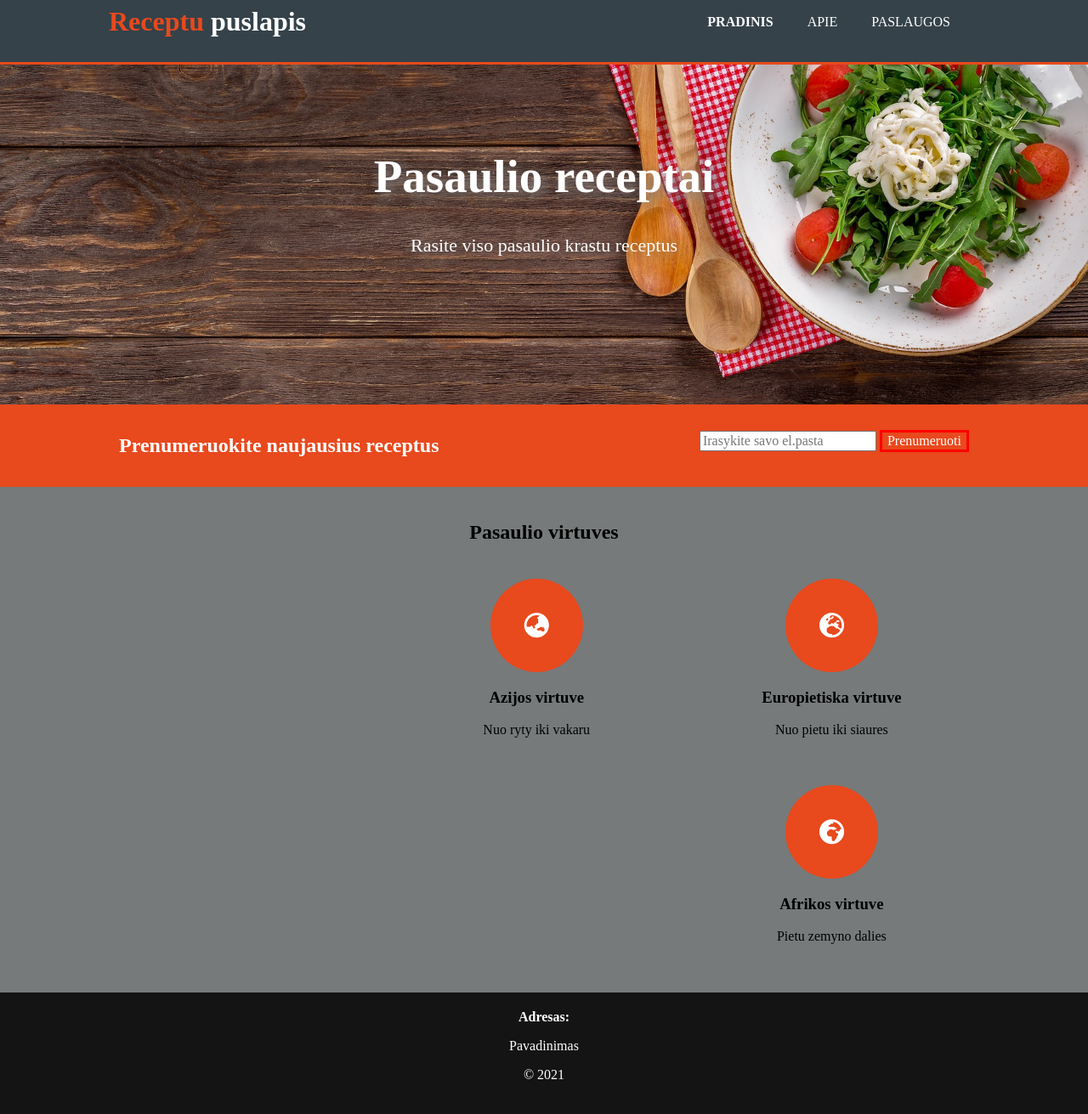
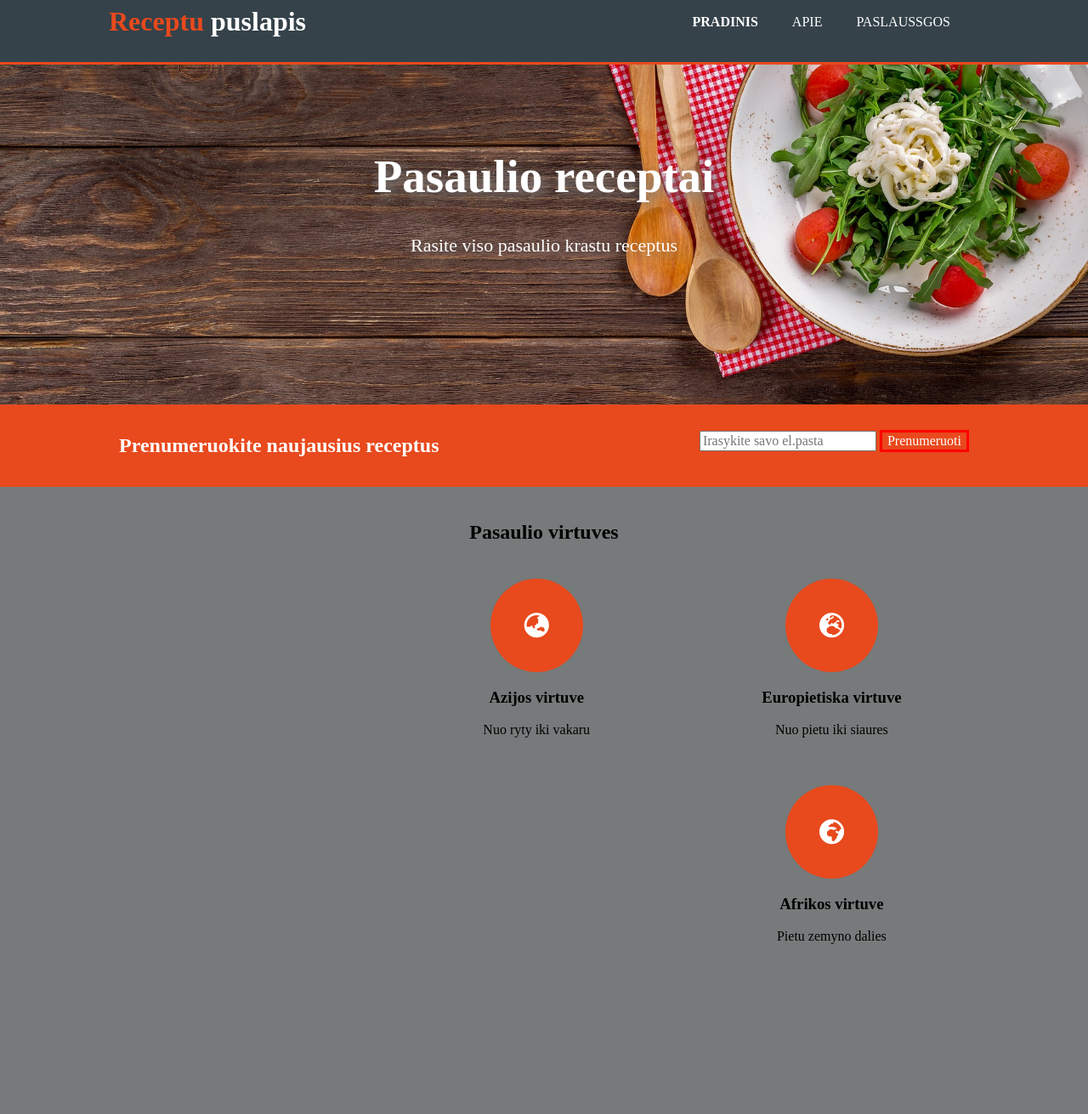
Before and after one commit to mantas555/projektas-2, a plain HTML site: page index.html in a window 1280 px wide. Shown: the part 27-1338 px from the top of the page at 85% size. After the commit the page ends 1175 px from the top, so only its background shows below. Drawn offline with nearby package versions, Linux system fonts and the light colour scheme.

Commit message:
pakeista i lietuviu kalba. istrintas footeris

```diff
--- a/index.html
+++ b/index.html
@@ -1,5 +1,5 @@
 <!DOCTYPE html>
-<html lang="en">
+<html lang="lt">
 <head>
     <meta charset="UTF-8">
     <meta http-equiv="X-UA-Compatible" content="IE=edge">
@@ -25,7 +25,7 @@
                     <a href="#apie">Apie</a>
                 </li>
                 <li>
-                    <a href="#paslaugos">Paslaugos</a>
+                    <a href="#paslaugos">Paslaussgos</a>
                 </li>
             </ul>
         </nav> </div>
@@ -65,11 +65,7 @@
                 <p>Pietu zemyno dalies</p>
             </div>
     </section>
-    <footer>
-        <b>Adresas:</b>
-        <p>Pavadinimas</p>
-        <p>&copy; 2021</p>
-    </footer>
+
 
 </body>
 </html>
```
